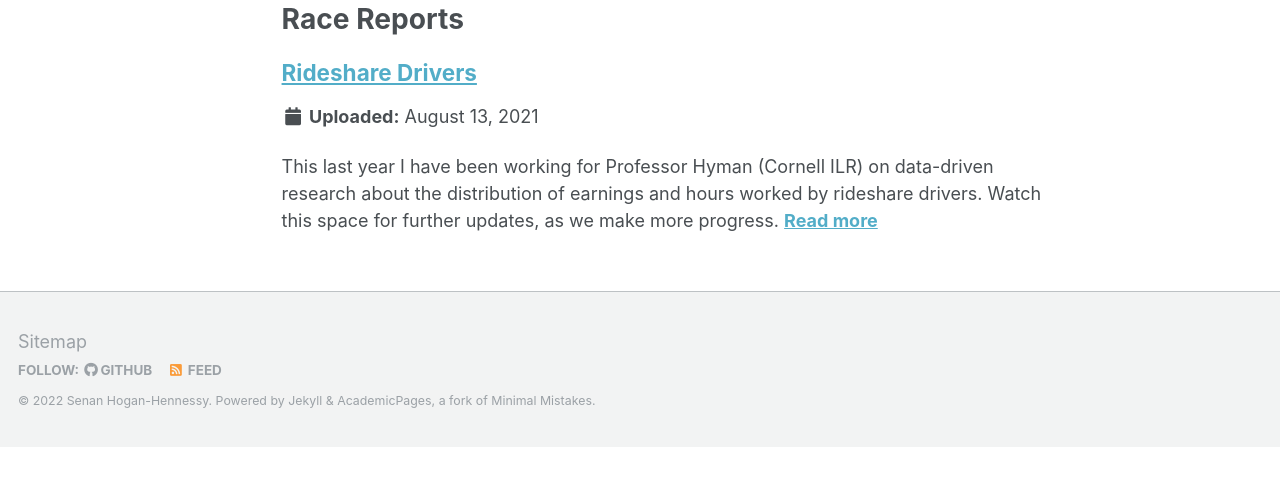
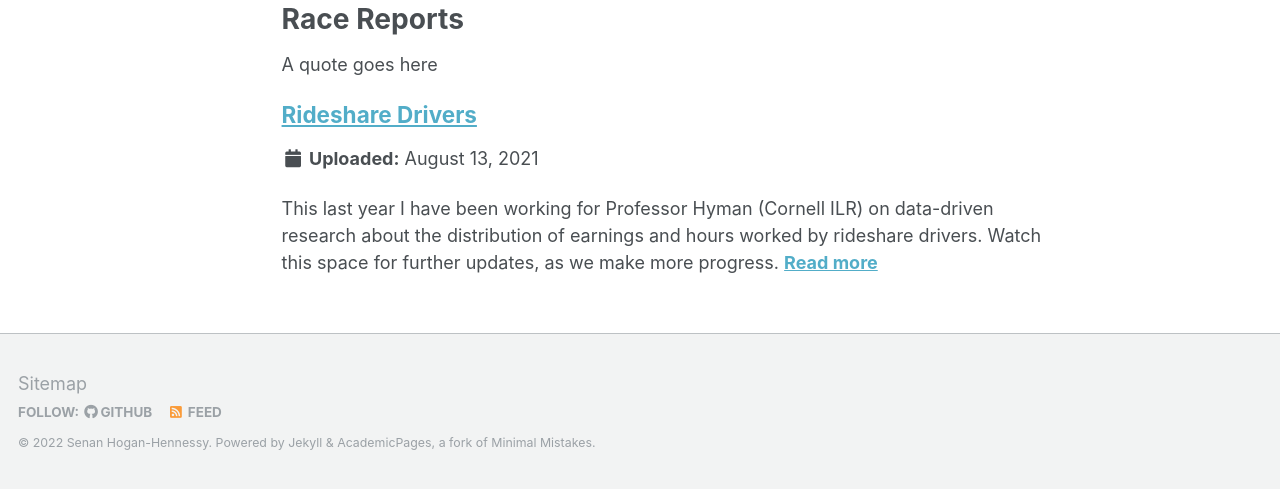
Before and after one commit to shoganhennessy/shoganhennessy.github.io, a Jekyll site: the page built from _pages/cycling.md, in a window 1280 px wide and 900 px high, scrolled down 1477 px, cut to the strip 411-900 px from the top of the window. Built offline with Jekyll 4.4.1, drawn with Linux system fonts in a browser that asks for light colours; before the commit the page ends 2335 px from its top, so only the background shows below that.

Commit message:
adjust CV and cycling page

```diff
--- a/_pages/cycling.md
+++ b/_pages/cycling.md
@@ -24,6 +24,8 @@ Strava is the only social media platform I use; you can follow my cycling over h
 
 # Race Reports
 
+A quote goes here
+
 {% include base_path %}
 
 {% for post in site.research reversed %}
```
